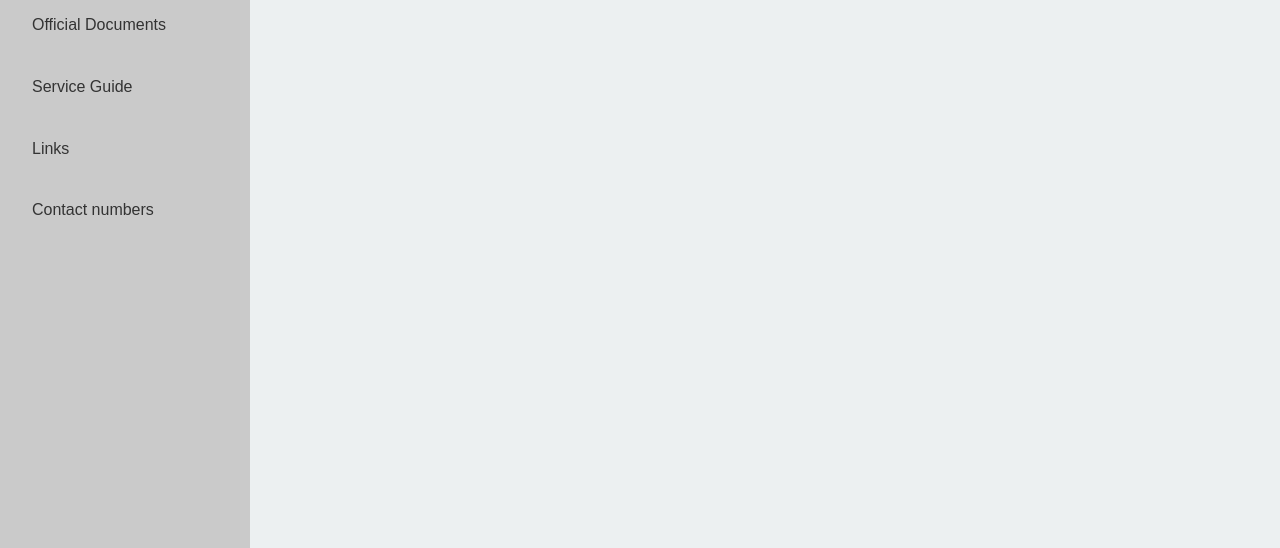
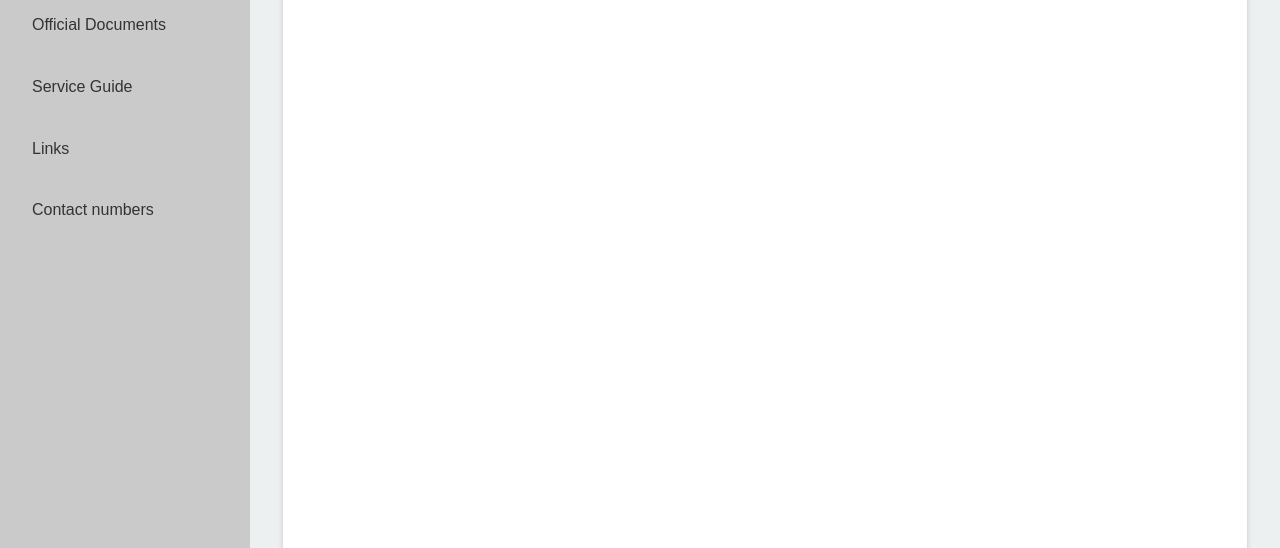
Before and after one commit to AbdullaAlmarzooq/Knowledge_hub, a plain HTML site: page Service_Guide.html in a window 1280 px wide. Shown: the part 252-800 px from the top of the page. Drawn offline with Linux system fonts and the light colour scheme.

Commit message:
ServiceGuide Added

```diff
--- a/Service_Guide.html
+++ b/Service_Guide.html
@@ -31,6 +31,14 @@
 
             <div class="Main">
                 <h1>Services Guide</h1>
+                <div class="pdf-container">
+                    <iframe
+                        class="pdf-embed"
+                        src="Services_Guide_EN.pdf"
+                        title="EWA Services Guide"
+                        allowfullscreen>
+                    </iframe>
+                </div>
                 <p>Main content goes here.</p>
             </div>
         </div>
--- a/styles.css
+++ b/styles.css
@@ -78,6 +78,23 @@ body {
     margin-bottom: 1rem;
 }
 
+.pdf-container {
+    width: 100%;
+    height: 800px;
+    border: 1px solid #ddd;
+    border-radius: 4px;
+    background-color: #fff;
+    overflow: hidden;
+    margin-bottom: 20px;
+    box-shadow: 0 2px 5px rgba(0,0,0,0.1);
+}
+
+.pdf-embed {
+    width: 100%;
+    height: 100%;
+    border: none;
+}
+
 /* Responsive design */
 @media screen and (max-width: 768px) {
     .content-wrapper {
```
Also changed, not shown: 1 other file.
